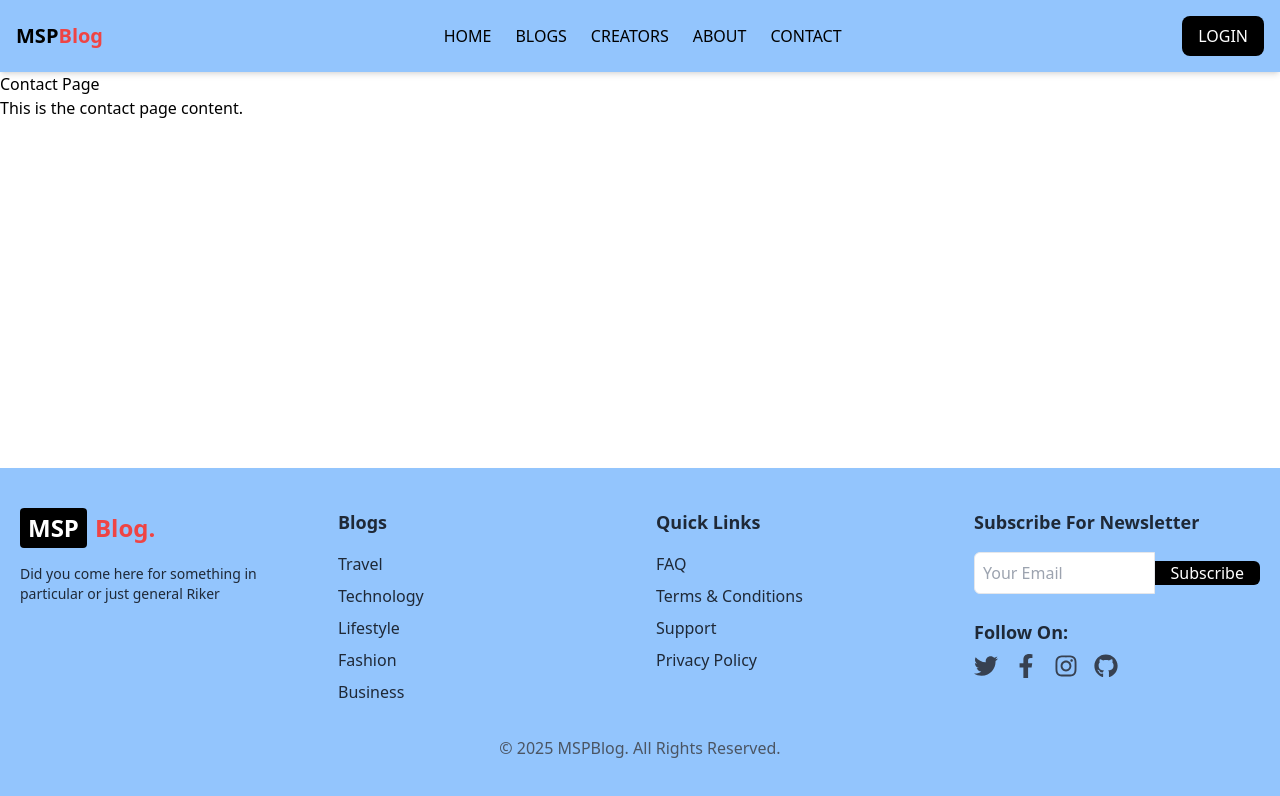
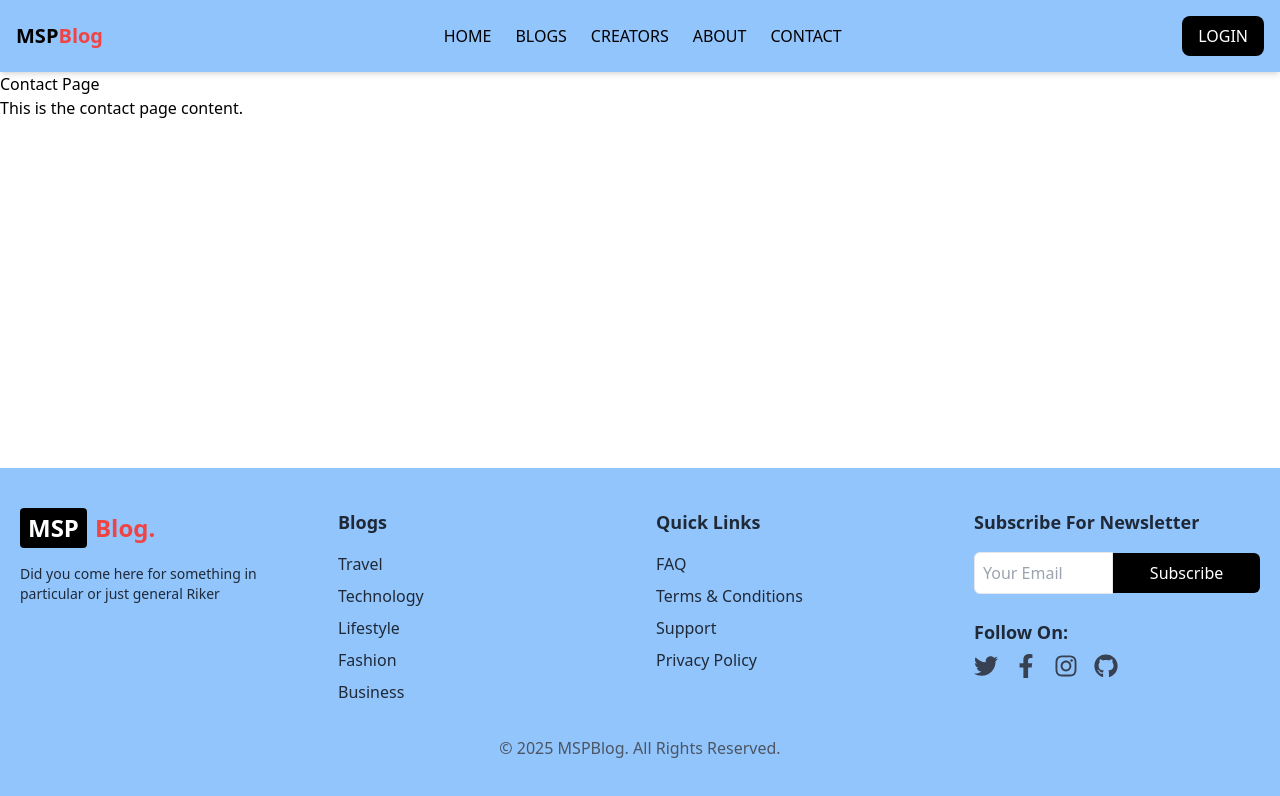
Before and after one commit to mkd012345/MSPBlog, a React (Vite) app in the folder Frontend/: page /#/contact in a window 1280 px wide. Shown: the top 796 px of the page. Built offline with nearby package versions, Linux system fonts and the light colour scheme.

Commit message:
footer.jsx
update in footer

```diff
--- a/Frontend/src/components/Footer.jsx
+++ b/Frontend/src/components/Footer.jsx
@@ -51,7 +51,7 @@ const Footer = () => {
               placeholder="Your Email"
               className="w-full p-2 border rounded-l-md outline-none"
             />
-            <button className="bg-black text-white px-4 rounded-r-md hover:bg-gray-800">
+            <button className="w-full p-2 bg-black text-white px-4 rounded-r-md hover:bg-gray-800">
               Subscribe
             </button>
           </div>
```
